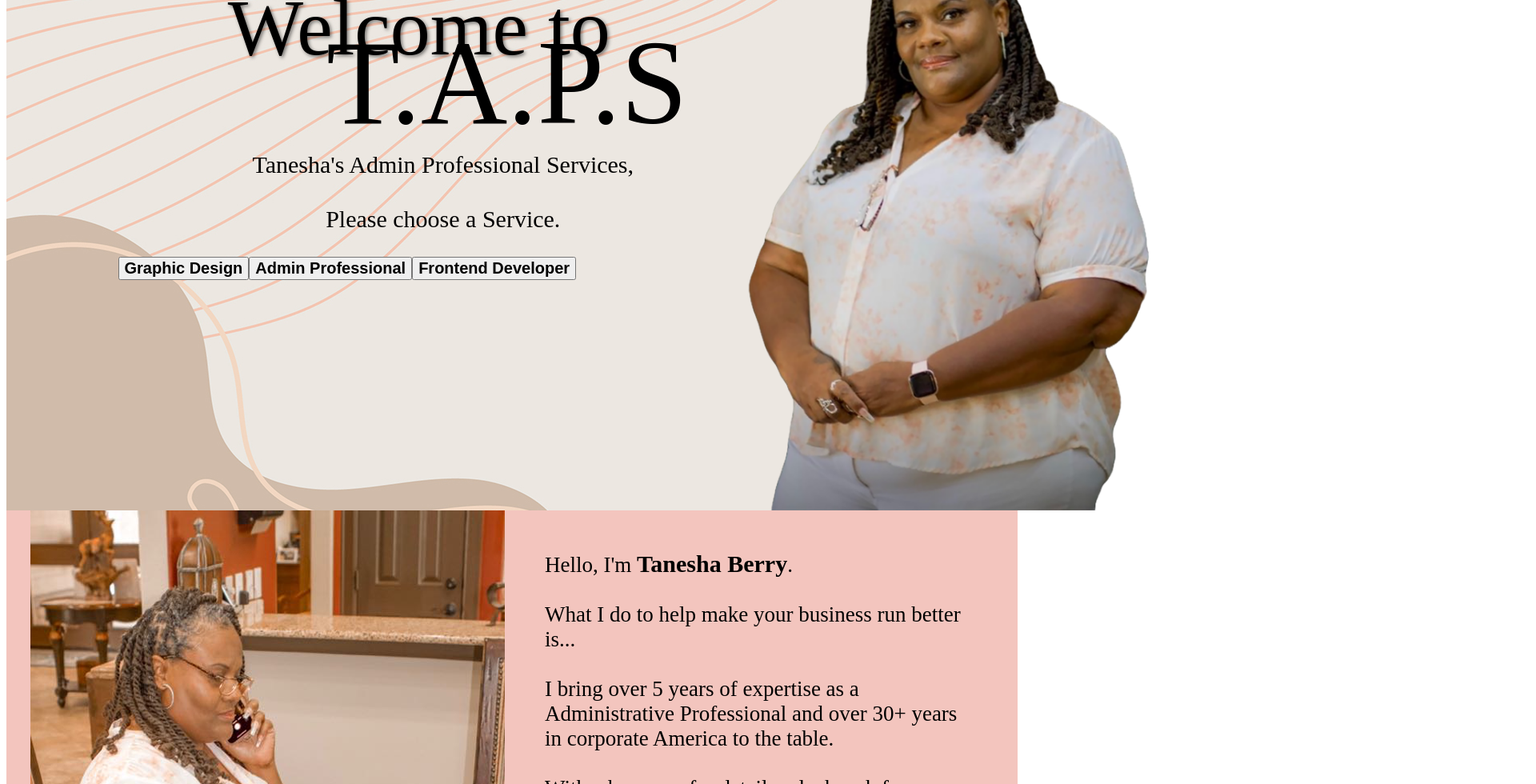
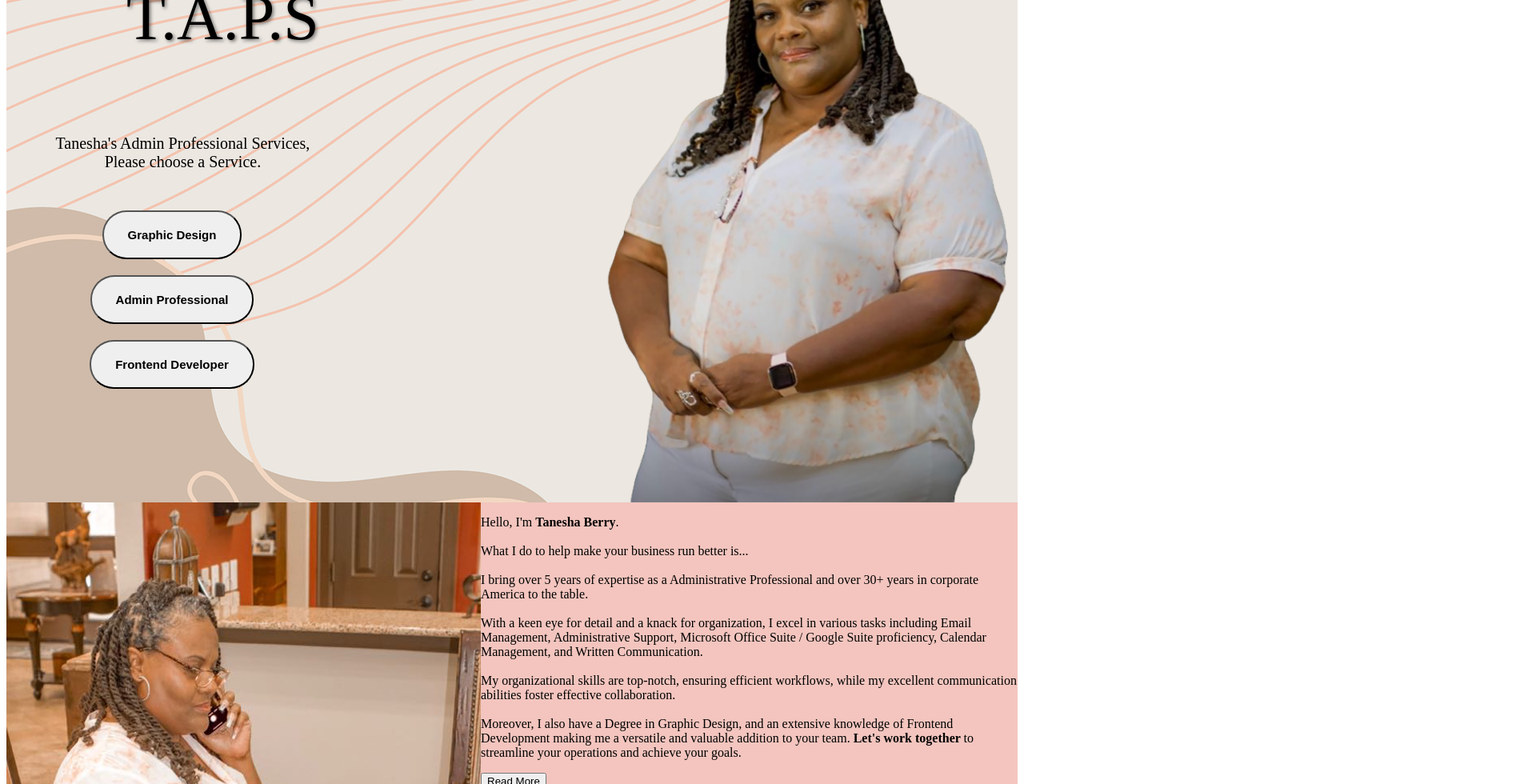
Before and after one commit to tberry825/portfolio2024, a React (Vite) app: page / in a window 1280 px wide. Shown: the part 260-1240 px from the top of the page at 80% size, 1920 px wide, since content can reach past the window. Built offline with nearby package versions, Linux system fonts and the light colour scheme.

Commit message:
fixing home page

```diff
--- a/src/App.css
+++ b/src/App.css
@@ -1,28 +1,25 @@
-
 @font-face {
   font-family: Amalfi Coast, montserrat, The Bold Font;
-  src: url('./assets/Amalfi\ Coast.ttf')
-       url('./assets/THE\ BOLD\ FONT\ -\ FREE\ VERSION\ -\ 2023.otf')
-       url('./assets/Montserrat-Regular.otf')
+  src: url("./assets/Amalfi\ Coast.ttf")
+    url("./assets/THE\ BOLD\ FONT\ -\ FREE\ VERSION\ -\ 2023.otf")
+    url("./assets/Montserrat-Regular.otf");
 }
 
 .homeContainer {
   display: flex;
   flex-direction: column;
   width: 100%;
-  height: ;
+  background-image: url("./assets/PortfolioBackground.jpg") no-repeat;
 }
-
 
 /* NavBar */
 .navContainer {
-  background: linear-gradient(to right, #ffffff,#ffffff,#f2d7c2);
+  background: linear-gradient(to right, #ffffff, #ffffff, #f2d7c2);
   display: flex;
   justify-content: space-evenly;
   align-items: center;
   height: 80px;
-  box-shadow: 1px 1px 2px 2px;
-  padding: 5px 60px;
+  /* box-shadow: 1px 1px 2px 2px; */
   margin: auto;
   width: 100%;
 }
@@ -36,7 +33,7 @@
 }
 
 .navLink :hover {
-  color:#eb7b3a
+  color: #eb7b3a;
 }
 
 .NavLogoLink img {
@@ -54,7 +51,6 @@ a {
   color: inherit;
 }
 
-
 /* Home page */
 .container {
   display: flex;
@@ -69,76 +65,73 @@ a {
   display: flex;
   flex-direction: column;
   align-items: center;
-  justify-content: center;
-  margin: auto;
-
+  margin-top: 20px;
 }
 
-.heroText .welcomeText{
-  font-size: 100px;
+.heroText .welcomeText {
+  font-size: 60px;
+  margin-top: 80px;
+  margin-bottom: 20px;
   font-family: Amalfi coast;
-  margin-top: -150px;
-  margin-left: 180px;
   text-shadow: 2px 2px 4px rgba(0, 0, 0, 0.5);
 }
 
-.heroText .tapText{
-  font-size: 150px;
+p.tapText {
+  font-size: 80px;
   font-family: THE BOLD FONT;
-  margin-top: -175px;
-  margin-left: 400px;
+  margin-top: -40px;
+  margin-left: 150px;
+  text-shadow: 2px 2px 4px rgba(0, 0, 0, 0.5);
 }
 
-.heroText .heroTextTitle{
-  font-size: 30px;
+.heroText .heroTextTitle {
+  font-size: 20px;
   font-family: Montserrat;
-  margin-top: -150px;
-  margin-left: 240px;
+  margin-bottom: 60px;
+  margin-left: 50px;
   text-align: center;
 }
 
-.heroImage {
+.heroImage img {
   display: flex;
+  height: 100vh;
 }
 
-.leftSideHeroImage {
- margin-left: 30px;
+.buttonContainer {
+  display: flex;
+  flex-direction: column;
+  align-items: center;
+  margin: auto;
+  margin-right: 81px;
+  margin-top: -11px;
 }
 
-/* .buttonContainer {
-  display: flex;
-  flex-direction: column;
-  justify-content: center;
-} */
-
 .heroButton {
-  align-items: center;
- margin: auto;
-  font-size: 20px;
-  /* margin-left: 230px;
-  margin-top: 10px; */
+  font-size: 15px;
+  margin-bottom: 20px;
+  padding: 20px 30px;
+  border-radius: 30px;
 }
 
 .introductionHero {
   display: flex;
   flex-direction: row;
   background-color: #f3c5be;
-  /* margin: auto; */
 }
 
-.introText {
-  margin: 50px 50px 0px 50px;
-  font-size: 27px;
-  font-family: montserrat;
-}
-
-.spanIntroText {
-  font-family: Amalfi Coast;
-  font-size: 30px;
+.imageContainer {
+  width: 50%;
+  height: 50vh;
 }
 
 
 
+
+
+/* .spanIntroText {
+  font-family: Amalfi Coast;
+  font-size: 30px;
+} */
 
 /* Footer Nav */
 .footerContainer {
@@ -155,26 +148,7 @@ a {
 .logoLink {
   display: flex;
   flex-direction: row;
-
 }
-
-/* .footerContainer .NavFooter {
-  display: flex;
-  flex-direction: row;
-} */
-
-/* .logo {
-
-} */
-
-/* .logoLink {
-  margin-top: 40px;
-} */
-
-/* footer.contactLink {
-  display: flex;
-  flex-direction: row;
-} */
 
 /* Form */
 .formContainer {
@@ -182,7 +156,6 @@ a {
   display: flex;
   flex-direction: column;
   align-items: center;
-  /* border: solid black 5px; */
   border-radius: 20px;
   box-shadow: 1px 1px 3px 3px;
   margin: 10px 400px;
@@ -197,10 +170,6 @@ h1 {
   text-shadow: 3px 3px lightgrey
 }
 
-/* h2 {
-  text-shadow: 3px 3px  lightgrey
-} */
-
 .inputWrapper {
   display: flex;
   flex-direction: column;
@@ -211,19 +180,10 @@ h1 {
   margin-top: 20px;
 }
 
-/* .checkBoxWrapper.textLabel  {
-  font-size: 20px;
-  margin-top: 20px;
-} */
-
 .inputField {
   height: 20px;
   margin-bottom: 20px;
 }
-
-/* select.inputField {
-  height: 20px;
-} */
 
 .textInput {
   height: 161px;
@@ -234,7 +194,6 @@ textarea {
   height: 190px;
   width: 471px;
 }
-
 
 .checkLabel {
   font-size: 20px;
--- a/src/Pages/Home.jsx
+++ b/src/Pages/Home.jsx
@@ -15,7 +15,6 @@ function Home() {
             <p className="tapText">T.A.P.S</p>
             <p className="heroTextTitle">
               Tanesha's Admin Professional Services, <br />
-              <br />
               Please choose a Service.
             </p>
             <div className="buttonContainer">
@@ -37,11 +36,7 @@ function Home() {
             </div>
           </div>
           <div className="heroImage">
-            <img
-              className="leftSideHeroImage"
-              src={portfoliopng1}
-              alt="my pic"
-            />
+            <img src={portfoliopng1} alt="my pic" />
           </div>
         </section>
         <section className="introductionHero">
```
